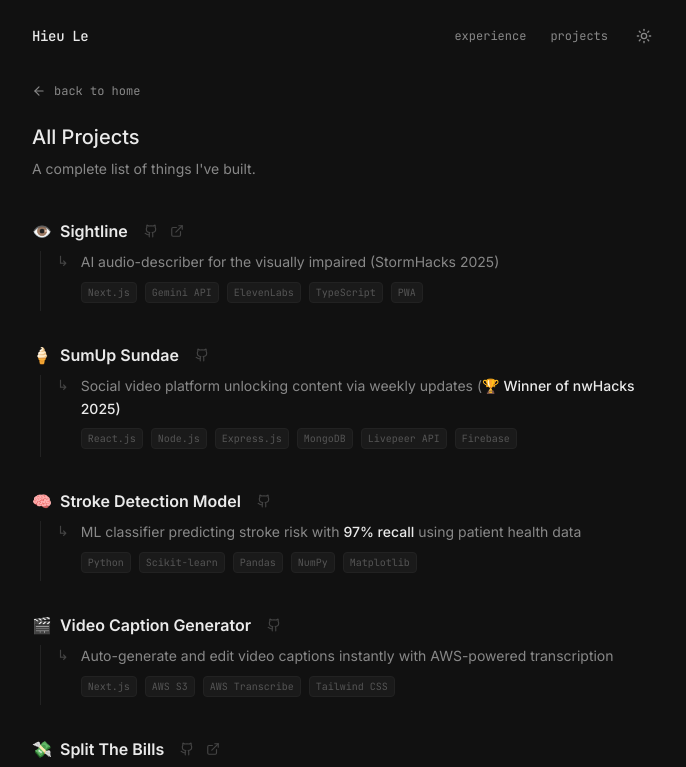
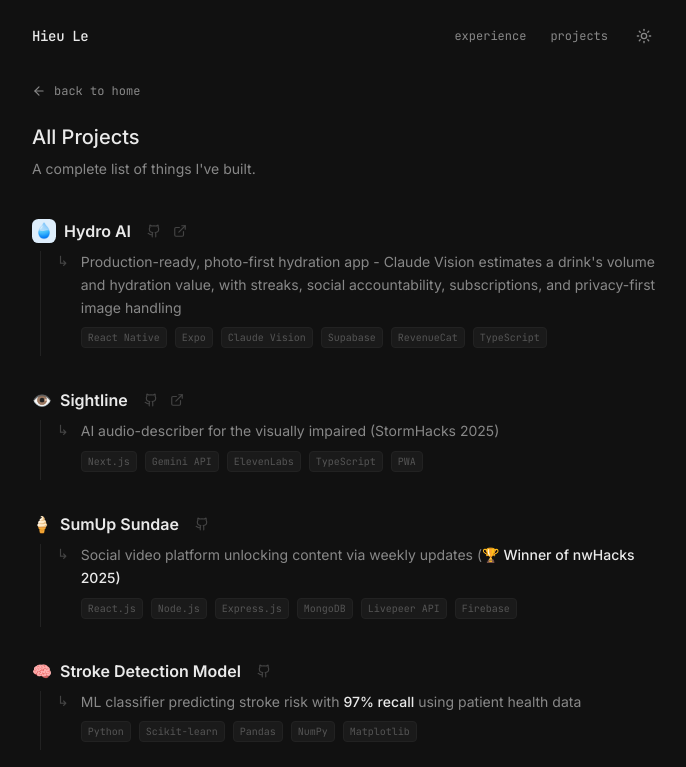
Before and after one commit to xuanhieu2611/portfolio, a React (Vite) app: page /projects in a window 1280 px wide. Shown: the top 767 px of the page, without its empty margins (296-982 px from the left). Built offline with nearby package versions, Linux system fonts and the light colour scheme.

Commit message:
add hydro ai

```diff
--- a/src/components/ProjectsSection.jsx
+++ b/src/components/ProjectsSection.jsx
@@ -28,6 +28,7 @@
   const featuredProjects = projects.slice(0, 3) // Show top 3 projects
 
   const getProjectIcon = (title) => {
+    if (title.includes("Hydro AI")) return "💧"
     if (title.includes("Sightline")) return "👁️"
     if (title.includes("SumUp")) return "🍦"
     if (title.includes("Stroke")) return "🧠"
@@ -48,7 +49,16 @@
         {featuredProjects.map((project, index) => (
           <div key={index} className="group flex flex-col items-start gap-1">
             <div className="flex items-center gap-2">
-              <span className="text-base">{getProjectIcon(project.title)}</span>
+              {project.image ? (
+                <img
+                  src={project.image}
+                  alt=""
+                  aria-hidden="true"
+                  className="w-5 h-5 rounded-[0.3rem] object-cover"
+                />
+              ) : (
+                <span className="text-base">{getProjectIcon(project.title)}</span>
+              )}
               <a
                 href={project.demo || project.github}
                 target="_blank"
--- a/src/data/projects.js
+++ b/src/data/projects.js
@@ -1,4 +1,20 @@
 export const projects = [
+  {
+    title: "Hydro AI",
+    description:
+      "Production-ready, photo-first hydration app - Claude Vision estimates a drink's volume and hydration value, with streaks, social accountability, subscriptions, and privacy-first image handling",
+    technologies: [
+      "React Native",
+      "Expo",
+      "Claude Vision",
+      "Supabase",
+      "RevenueCat",
+      "TypeScript",
+    ],
+    github: "https://github.com/xuanhieu2611/Hydro-AI",
+    demo: "https://apps.apple.com/ca/app/hydro-ai-water-tracker/id6785374266",
+    image: "/hydro-ai-icon.png",
+  },
   {
     title: "Sightline",
     description:
--- a/src/pages/ProjectsPage.jsx
+++ b/src/pages/ProjectsPage.jsx
@@ -17,6 +17,7 @@
 }
 
 const getProjectIcon = (title) => {
+  if (title.includes("Hydro AI")) return "💧"
   if (title.includes("Sightline")) return "👁️"
   if (title.includes("SumUp")) return "🍦"
   if (title.includes("Stroke")) return "🧠"
@@ -44,7 +45,16 @@
         {projects.map((project, index) => (
           <div key={index} className="group flex flex-col items-start gap-1">
             <div className="flex items-center gap-2">
-              <span className="text-base">{getProjectIcon(project.title)}</span>
+              {project.image ? (
+                <img
+                  src={project.image}
+                  alt=""
+                  aria-hidden="true"
+                  className="w-6 h-6 rounded-[0.4rem] object-cover"
+                />
+              ) : (
+                <span className="text-base">{getProjectIcon(project.title)}</span>
+              )}
               <a
                 href={project.demo || project.github}
                 target="_blank"
```
Also changed, not shown: public/hydro-ai-icon.png (added).
